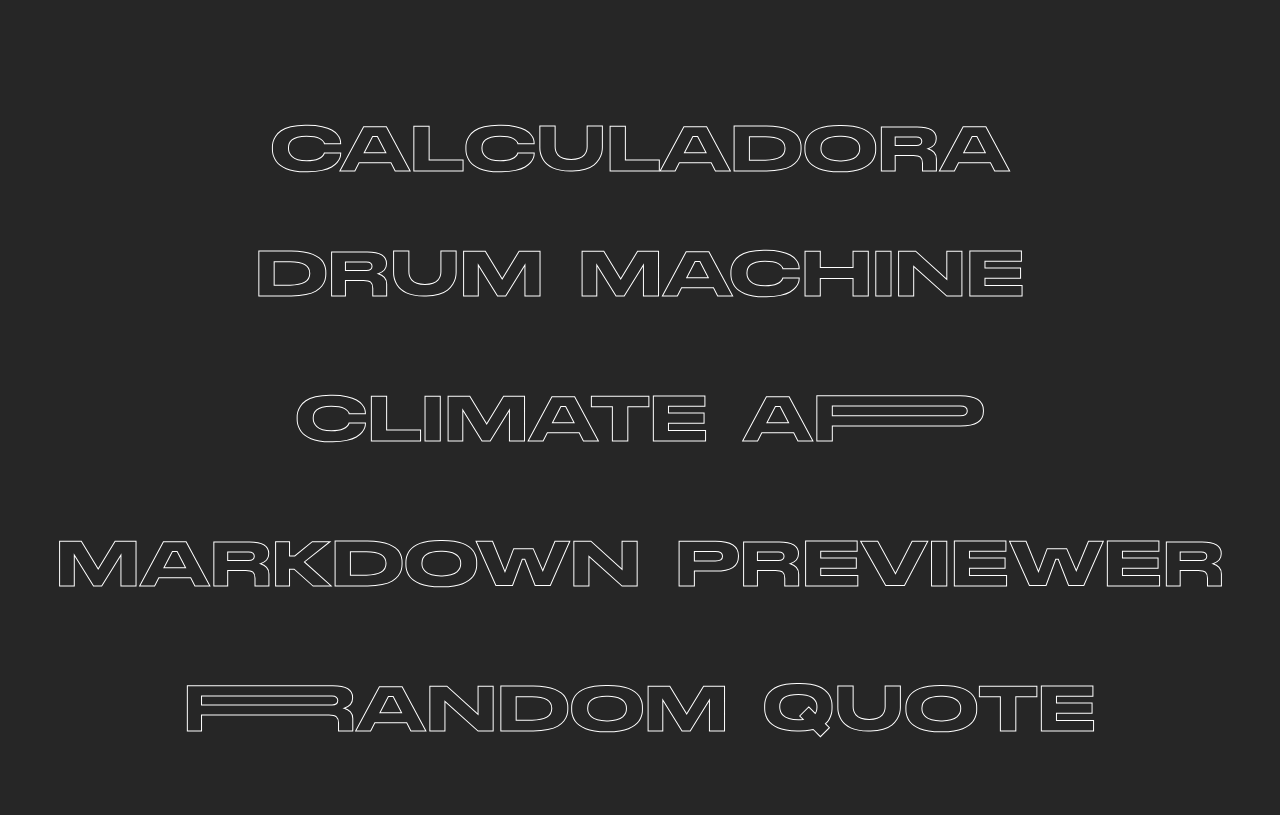
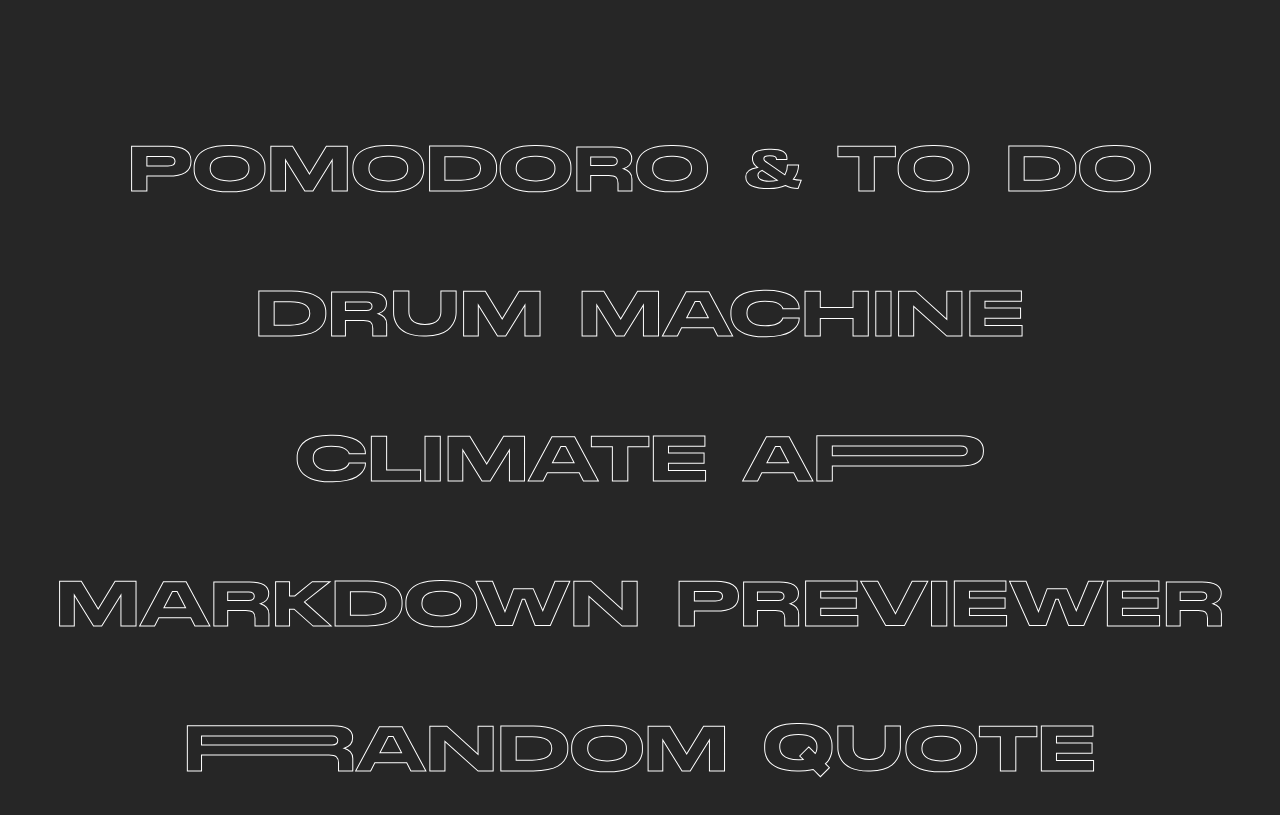
Before and after one commit to billyj0w/portifolio_Jose_Rafael, a plain HTML site: page index.html in a window 1280 px wide. Shown: the part 2264-3079 px from the top of the page. Drawn offline with nearby package versions, Linux system fonts and the light colour scheme; files whose address does not match are found by name.

Commit message:
Update index.html

```diff
--- a/index.html
+++ b/index.html
@@ -207,8 +207,8 @@
 
             <ul>
                 <li class="item">
-                  <img src="img/hbo01.jpg">
-                  <p>CALCULADORA</p>
+                    <img src="img/hbo01.jpg">
+                    <a href="https://jusepomodo.netlify.app" target="_blank">pomodoro & to do</a>
                 </li>
                 <li class="item">
                     <img src="img/drum.jpg">
```
